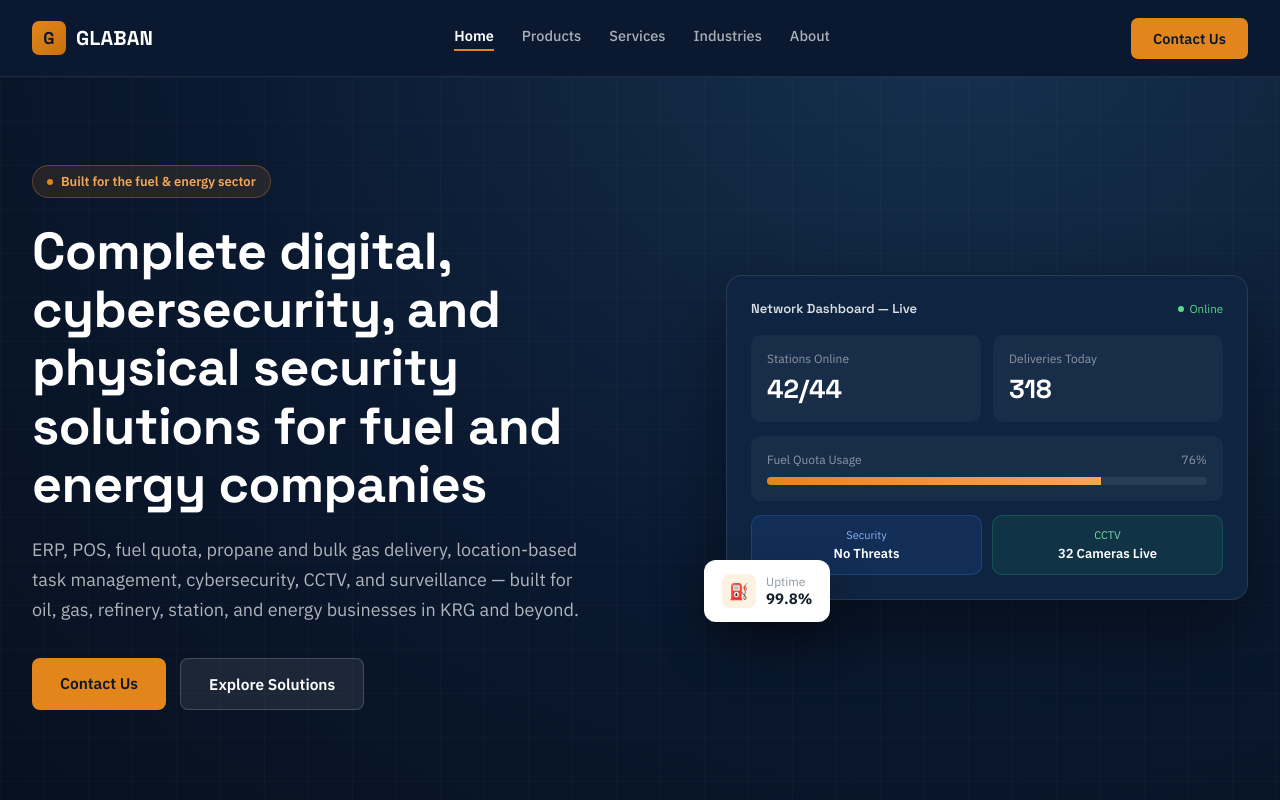
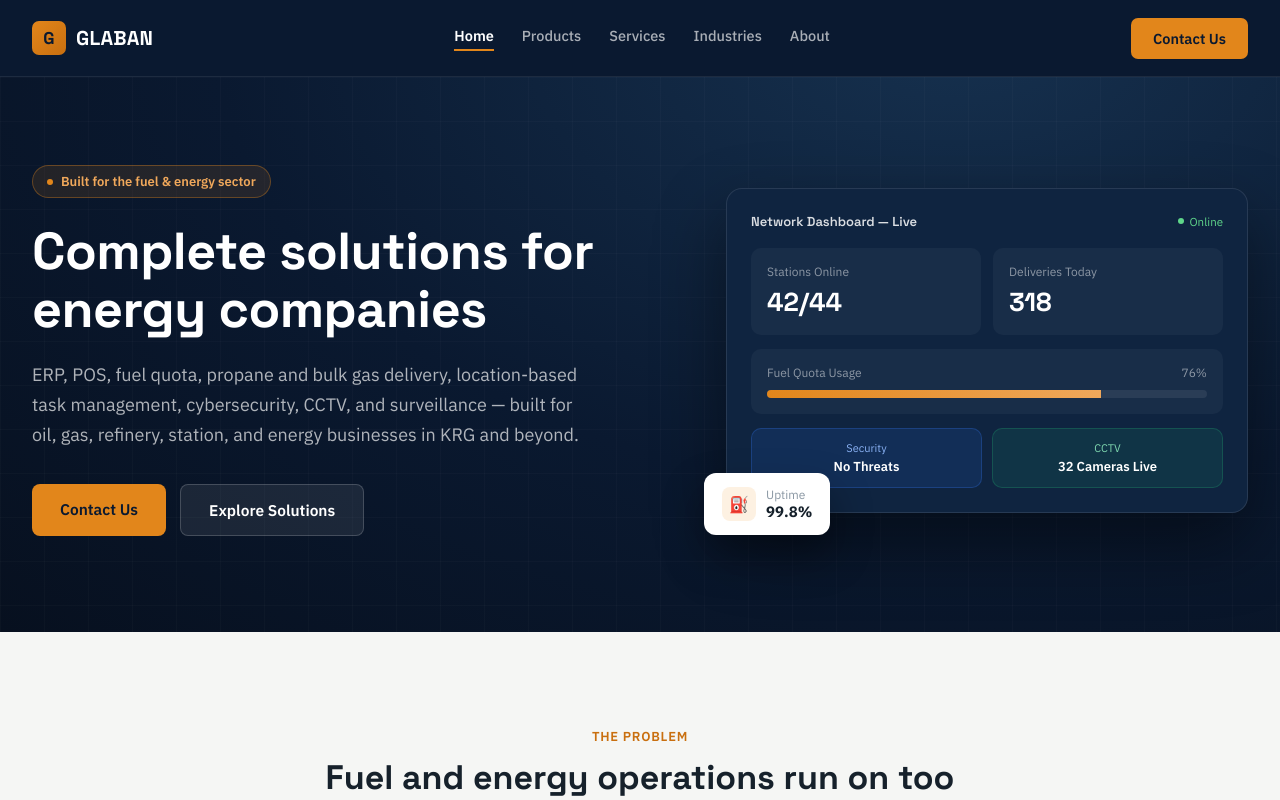
Before and after one commit to polla-fattah/GlabanWebsite, a Next.js app: page / in a window 1280 px wide. Shown: the top 800 px of the page. Built offline with nearby package versions, Linux system fonts and the light colour scheme.

Commit message:
my changee

```diff
--- a/app/page.tsx
+++ b/app/page.tsx
@@ -77,7 +77,7 @@ export default function HomePage() {
               <span style={{ fontSize: 13, color: colors.orangeLight, fontWeight: 600 }}>Built for the fuel &amp; energy sector</span>
             </div>
             <h1 style={{ fontFamily: "'Space Grotesk', sans-serif", fontWeight: 700, fontSize: 52, lineHeight: 1.12, color: '#fff', margin: '0 0 22px', letterSpacing: '-.01em' }}>
-              Complete digital, cybersecurity, and physical security solutions for fuel and energy companies
+              Complete solutions for energy companies
             </h1>
             <p style={{ fontSize: 18, lineHeight: 1.65, color: 'rgba(255,255,255,.68)', maxWidth: 560, margin: '0 0 34px' }}>
               ERP, POS, fuel quota, propane and bulk gas delivery, location-based task management, cybersecurity, CCTV, and surveillance — built for oil, gas, refinery, station, and energy businesses in KRG and beyond.
--- a/next.config.mjs
+++ b/next.config.mjs
@@ -1,13 +1,8 @@
-const repoName = 'GlabanWebsite';
-const isCI = process.env.GITHUB_ACTIONS === 'true';
-
 /** @type {import('next').NextConfig} */
 const nextConfig = {
   output: 'export',
   trailingSlash: true,
   images: { unoptimized: true },
-  basePath: isCI ? `/${repoName}` : '',
-  assetPrefix: isCI ? `/${repoName}/` : '',
 };
 
 export default nextConfig;
```
Also changed, not shown: 1 other file (tests, documents, lock files or other folders).
